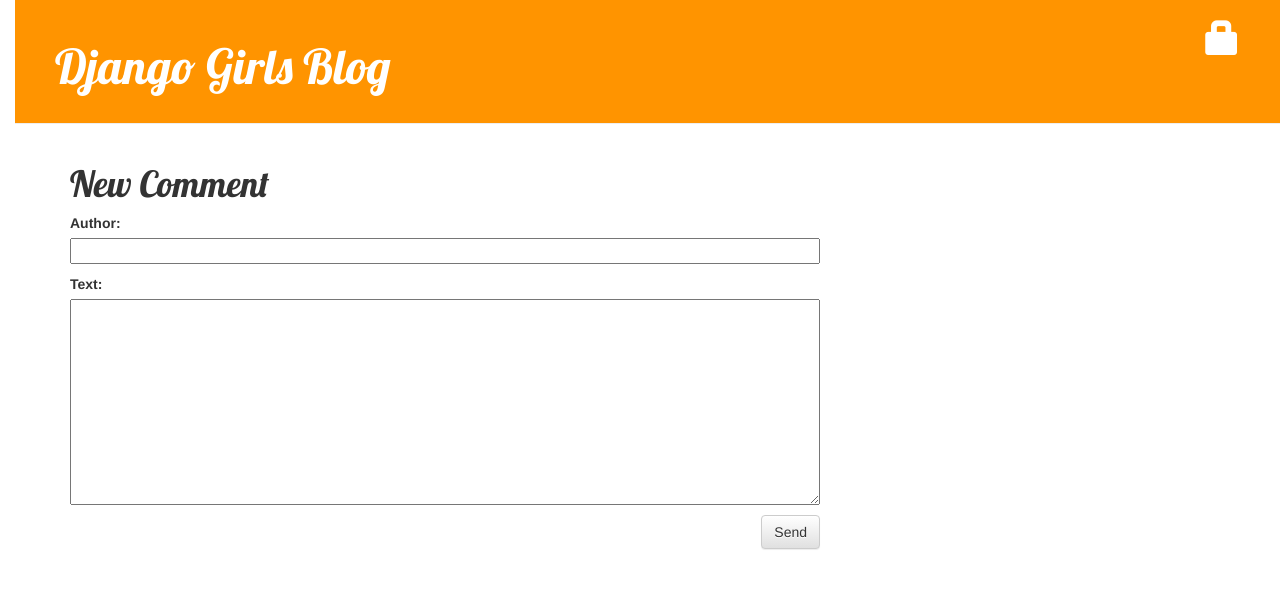
After one commit to ujh0733/my-first-blog, a Django app: page /post/1/comment/ in a window 1280 px wide. The commit adds this page. Shown: the top 589 px of the page. Run offline with Django 3.2, Linux system fonts and the light colour scheme; tables that the repository leaves empty hold one stand-in row (values such as "Sample post"); some libraries are stand-ins or nearby versions.

Commit message:
Added comment

```diff
--- a/blog/admin.py
+++ b/blog/admin.py
@@ -1,4 +1,5 @@
 from django.contrib import admin
-from .models import Post
+from .models import Post, Comment
 
 admin.site.register(Post)
+admin.site.register(Comment)
--- a/blog/forms.py
+++ b/blog/forms.py
@@ -1,9 +1,15 @@
 from django import forms
 
-from .models import Post
+from .models import Post, Comment
 
 class PostForm(forms.ModelForm):
 
 	class Meta:
 		model = Post
 		fields = ('title', 'text',)
+
+class CommentForm(forms.ModelForm):
+
+	class Meta:
+		model = Comment
+		fields = ('author', 'text',)
--- a/blog/models.py
+++ b/blog/models.py
@@ -17,3 +17,24 @@ class Post(models.Model):
 
 	def __str__(self):
 		return self.title
+
+	def publish(self):
+		self.published_date = timezone.now()
+		self.save()
+
+	def approved_comments(self):
+		return self.comments.filter(approved_comment=True)
+
+class Comment(models.Model):
+	post = models.ForeignKey('blog.Post', related_name='comments')
+	author = models.CharField(max_length=200)
+	text = models.TextField()
+	create_date = models.DateTimeField(default=timezone.now)
+	approved_comment = models.BooleanField(default=False)
+
+	def approve(self):
+		self.approved_comment = True
+		self.save()
+
+	def __str__(self):
+		return self.text
--- a/blog/static/css/blog.css
+++ b/blog/static/css/blog.css
@@ -51,3 +51,7 @@ h1, h2, h3, h4 {
 .post h1 a, .post h1 a:visited {
     color: #000000;
 }
+
+.comment{
+    margin: 20px 0px 20px 20px;
+}
--- /dev/null
+++ b/blog/templates/blog/add_comment_to_post.html
@@ -0,0 +1,10 @@
+{% extends 'blog/base.html' %}
+
+{% block content %}
+	<h1>New Comment</h1>
+	<form method="POST" class="post-form">
+		{% csrf_token %}
+		{{ form.as_p }}
+		<button type="submit" class="save btn btn-default">Send</button>
+	</form>
+{% endblock %}
--- a/blog/templates/blog/base.html
+++ b/blog/templates/blog/base.html
@@ -11,7 +11,11 @@
     <body>
         <div class="page-header">
             {% if user.is_authenticated %}
-            <a href="{% url 'post_new' %}" class="top-menu"><span class="glyphicon glyphicon-plus"></span></a>
+                <a href="{% url 'post_new' %}" class="top-menu"><span class="glyphicon glyphicon-plus"></span></a>
+                <a href="{% url 'post_draft_list' %}" class="top-menu"><span class="glyphicon glyphicon-edit"></span></a>
+                <p class="top-menu">Hello {{ user.username }}<small>(<a href="{% url 'logout' %}">Lot out</a>)</small></p>
+            {% else %}
+                <a href="{% url 'login' %}" class="top-menu"><span class="glyphicon glyphicon-lock"></span></a>
             {% endif %}
             <h1><a href="/">Django Girls Blog</a></h1>
         </div>
--- a/blog/templates/blog/post_list.html
+++ b/blog/templates/blog/post_list.html
@@ -8,6 +8,7 @@
 			    </div>
 			    <h1><a href="{% url 'post_detail' pk=post.pk %}">{{ post.title }}</a></h1>
 			    <p>{{ post.text|linebreaksbr }}</p>
+			    <a href="{% url 'post_detail' pk=post.pk %}">Comments: {{ post.approved_comments.count }}</a>
 		</div>
 	{% endfor %}
 {% endblock %}
--- a/blog/urls.py
+++ b/blog/urls.py
@@ -6,4 +6,10 @@ urlpatterns = [
 	url(r'^post/(?P<pk>\d+)/$', views.post_detail, name='post_detail'),
 	url(r'^post/new/$', views.post_new, name='post_new'),
 	url(r'^post/(?P<pk>\d+)/edit/$', views.post_edit, name='post_edit'),
+	url(r'^drafts/$', views.post_draft_list, name='post_draft_list'),
+	url(r'^post/(?P<pk>\d+)/publish/$', views.post_publish, name='post_publish'),
+	url(r'^post/(?P<pk>\d+)/remove/$', views.post_remove, name='post_remove'),
+	url(r'^post/(?P<pk>\d+)/comment/$', views.add_comment_to_post, name='add_comment_to_post'),
+	url(r'^comment/(?P<pk>\d+)/approve/$', views.comment_approve, name='comment_approve'),
+	url(r'^comment/(?P<pk>\d+)/remove/$', views.comment_remove, name="comment_remove"),
 ]
--- a/blog/views.py
+++ b/blog/views.py
@@ -1,7 +1,8 @@
 from django.shortcuts import render, get_object_or_404, redirect
 from django.utils import timezone
-from .models import Post
-from .forms import PostForm
+from django.contrib.auth.decorators import login_required
+from .models import Post, Comment
+from .forms import PostForm, CommentForm
 
 def post_list(request):
     posts = Post.objects.filter(published_date__lte=timezone.now()).order_by('published_date')
@@ -11,19 +12,21 @@ def post_detail(request, pk):
     post = get_object_or_404(Post, pk=pk)
     return render(request, 'blog/post_detail.html', {'post': post})
 
+@login_required
 def post_new(request):
 	if request.method == "POST":
 		form = PostForm(request.POST)
 		if form.is_valid():
 			post = form.save(commit=False)
 			post.author = request.user
-			post.published_date = timezone.now()
+			#post.published_date = timezone.now()	주석으로 바로 저장 안되게 함
 			post.save()
 			return redirect('post_detail', pk=post.pk)
 	else:
 		form = PostForm()
 	return render(request, 'blog/post_edit.html', {'form': form})
 
+@login_required
 def post_edit(request, pk):
 	post = get_object_or_404(Post, pk=pk)
 	if request.method == "POST":
@@ -31,9 +34,51 @@ def post_edit(request, pk):
 		if form.is_valid():
 			post = form.save(commit=False)
 			post.author = request.user
-			post.published_date = timezone.now()
+			#post.published_date = timezone.now()
 			post.save()
 			return redirect('post_detail', pk=post.pk)
 	else:
 		form = PostForm(instance=post)
 	return render(request, 'blog/post_edit.html', {'form': form})
+
+@login_required
+def post_draft_list(request):
+	posts = Post.objects.filter(published_date__isnull=True).order_by('create_date')
+	return render(request, 'blog/post_draft_list.html', {'posts': posts})
+
+@login_required
+def post_publish(request, pk):
+	post = get_object_or_404(Post, pk=pk)
+	post.publish()
+	return redirect('post_detail', pk=pk)
+
+@login_required
+def post_remove(request, pk):
+	post = get_object_or_404(Post, pk=pk)
+	post.delete()
+	return redirect('post_list')
+
+def add_comment_to_post(request, pk):
+	post = get_object_or_404(Post, pk=pk)
+	if request.method == "POST":
+		form = CommentForm(request.POST)
+		if form.is_valid():
+			comment = form.save(commit=False)
+			comment.post = post
+			comment.save()
+			return redirect('post_detail', pk=post.pk)
+	else:
+		form = CommentForm()
+	return render(request, 'blog/add_comment_to_post.html', {'form': form})
+
+@login_required
+def comment_approve(request, pk):
+	comment = get_object_or_404(Comment, pk=pk)
+	comment.approve()
+	return redirect('post_detail', pk=comment.post.pk)
+
+@login_required
+def comment_remove(request, pk):
+	comment = get_object_or_404(Comment, pk=pk)
+	comment.delete()
+	return redirect('post_detail', pk=comment.post.pk)
--- a/mysite/settings.py
+++ b/mysite/settings.py
@@ -14,6 +14,8 @@ import os
 
 # Build paths inside the project like this: os.path.join(BASE_DIR, ...)
 BASE_DIR = os.path.dirname(os.path.dirname(os.path.abspath(__file__)))
+
+LOGIN_REDIRECT_URL = '/'
 
 
 # Quick-start development settings - unsuitable for production
--- a/mysite/urls.py
+++ b/mysite/urls.py
@@ -16,7 +16,11 @@ Including another URLconf
 from django.conf.urls import include, url
 from django.contrib import admin
 
+from django.contrib.auth import views
+
 urlpatterns = [
     url(r'^admin/', admin.site.urls),
+    url(r'^accounts/login/$', views.login, name="login"),
+    url(r'^accounts/logout/$', views.logout, name="logout", kwargs={'next_page': '/'}),
     url(r'', include('blog.urls')),
 ]
```
Also changed, not shown: blog/templates/blog/post_detail.html (+24 -0 lines), blog/templates/blog/post_draft_list.html (added, +11 -0 lines), blog/templates/registration/login.html (added, +24 -0 lines), blog/migrations/0002_comment.py (added).
